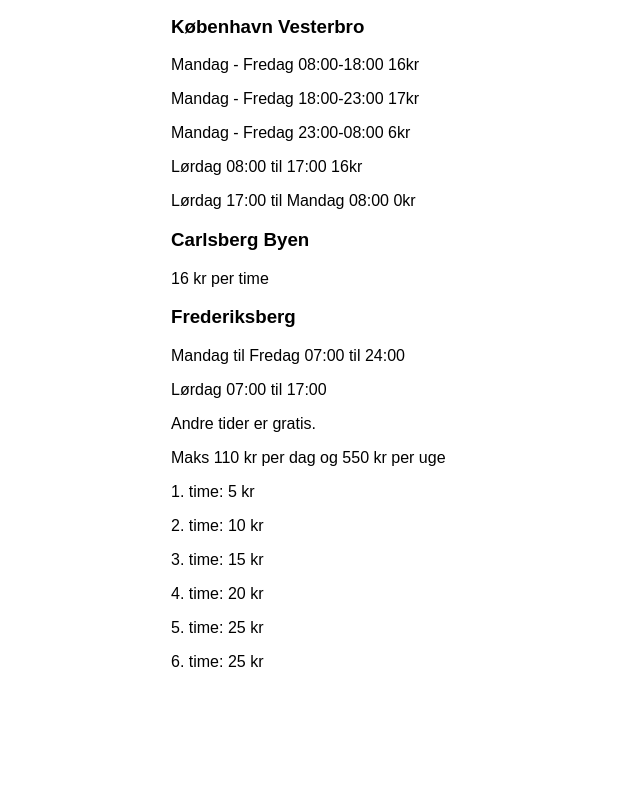
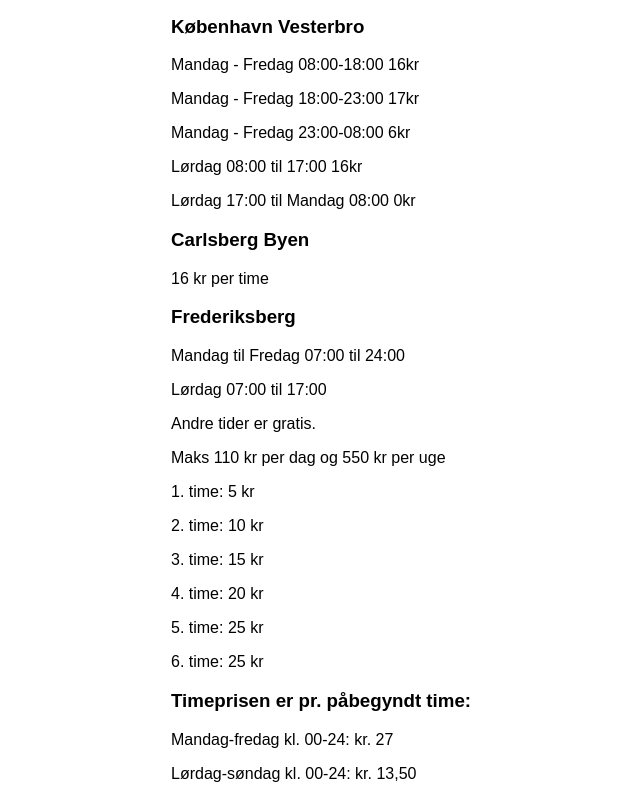
Before and after one commit to martinpries/martinpries.github.io, a Jekyll site: the page index2.html, which Jekyll copies as it is, in a window 1280 px wide, cut to the strip 561-1364 px from the top of the page. Shown: the whole strip, without its empty margins (169-809 px from the left). Built offline with Jekyll 4.4.1, drawn with Linux system fonts in a browser that asks for light colours; before the commit the page ends 1252 px from its top, so only the background shows below that.

Commit message:
Update index2.html

```diff
--- a/index2.html
+++ b/index2.html
@@ -48,6 +48,11 @@
             <p>5. time: 25 kr</p>
             <p>6. time: 25 kr</p>
         </div>
+        <div class="price-structure">
+            <h3>Timeprisen er pr. påbegyndt time:</h3>
+            <p>Mandag-fredag kl. 00-24: kr. 27</p>
+            <p>Lørdag-søndag kl. 00-24: kr. 13,50</p>
+        </div>
     </div>
     <script src="script.js"></script>
 </body>
```
